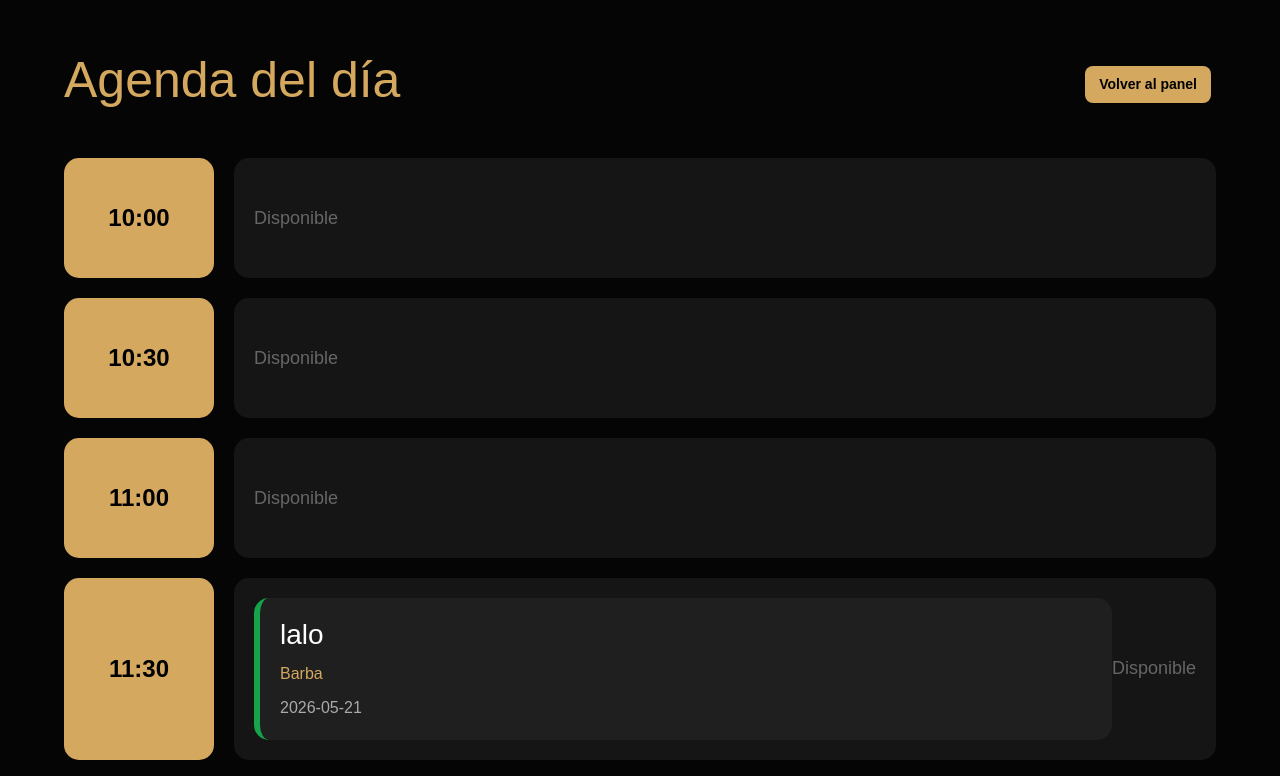
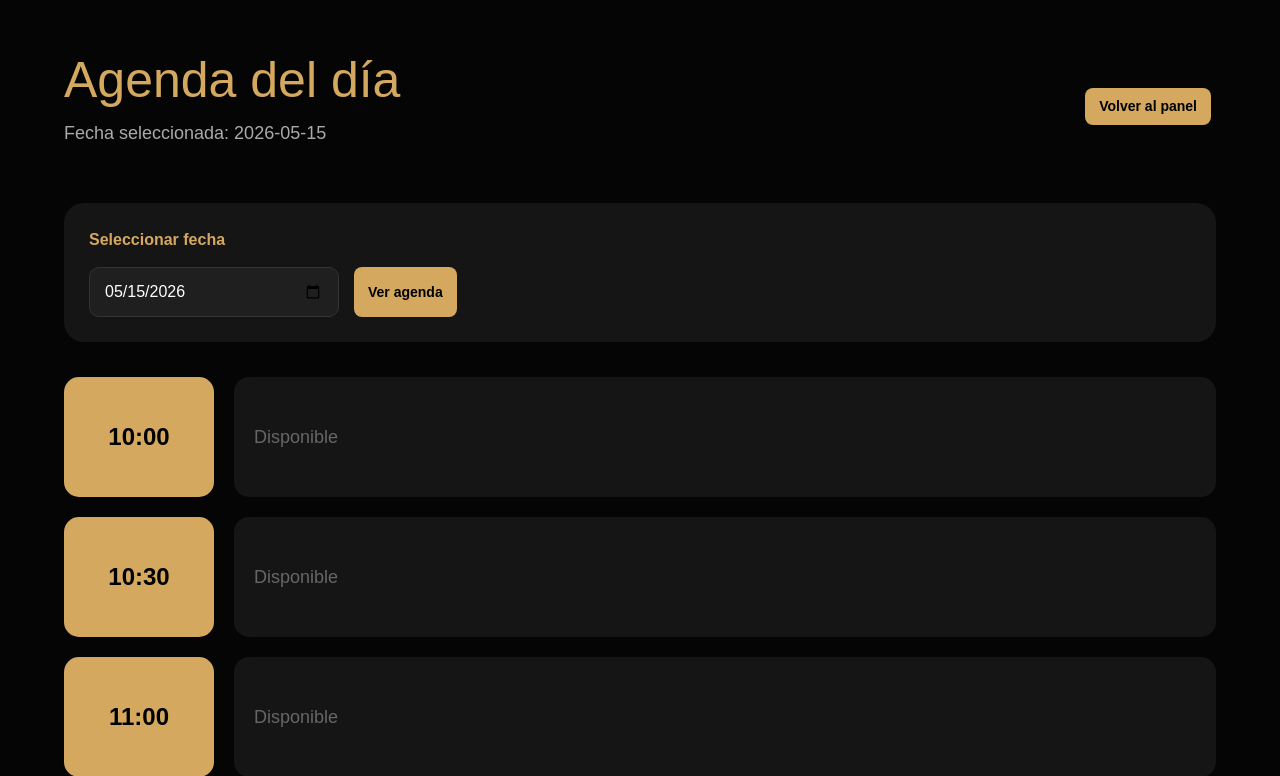
Before and after one commit to RushDup/mexa-barber, a Flask app: page /agenda in a window 1280 px wide. Shown: the top 776 px of the page. Run offline with Flask 3, Linux system fonts and the light colour scheme; the visitor is signed in with stand-in values (Sample User, id 1); data comes from the database, SQL or seed files in the repository.

Commit message:
mejorar agenda por fecha

```diff
--- a/app.py
+++ b/app.py
@@ -373,19 +373,30 @@ Te esperamos 🔥
 @app.route("/agenda")
 @login_required
 def agenda():
+    fecha_seleccionada = request.args.get("fecha")
+
+    if not fecha_seleccionada:
+        fecha_seleccionada = datetime.now().strftime("%Y-%m-%d")
+
     conn = conectar()
     cursor = conn.cursor()
 
     cursor.execute("""
         SELECT * FROM citas
         WHERE estado = 'aceptada'
-        ORDER BY fecha ASC, hora ASC
-    """)
+        AND fecha = ?
+        ORDER BY hora ASC
+    """, (fecha_seleccionada,))
 
     citas = cursor.fetchall()
     conn.close()
 
-    return render_template("agenda.html", citas=citas)
+    return render_template(
+        "agenda.html",
+        citas=citas,
+        horarios=HORARIOS,
+        fecha_seleccionada=fecha_seleccionada
+    )
 
 
 if __name__ == "__main__":
--- a/static/css/estilos.css
+++ b/static/css/estilos.css
@@ -611,3 +611,54 @@ RESPONSIVE
     }
 
 }
+
+.fecha-agenda-texto{
+    color:#aaa;
+    margin-top:10px;
+    font-size:18px;
+}
+
+.form-fecha-agenda{
+    background:#151515;
+    padding:25px;
+    border-radius:20px;
+    margin-bottom:35px;
+}
+
+.form-fecha-agenda label{
+    color:#d4a85f;
+    font-weight:bold;
+    display:block;
+    margin-bottom:15px;
+}
+
+.fecha-row{
+    display:flex;
+    gap:15px;
+    flex-wrap:wrap;
+}
+
+.input-fecha-agenda{
+    background:#1f1f1f;
+    border:1px solid #333;
+    color:white;
+    padding:12px 15px;
+    border-radius:10px;
+    min-width:250px;
+}
+
+.input-fecha-agenda:focus{
+    outline:none;
+    border-color:#d4a85f;
+}
+
+@media(max-width:768px){
+    .fecha-row{
+        flex-direction:column;
+    }
+
+    .input-fecha-agenda,
+    .fecha-row .btn-gold{
+        width:100%;
+    }
+}
--- a/templates/agenda.html
+++ b/templates/agenda.html
@@ -6,9 +6,15 @@
 
     <div class="agenda-header">
 
+        <div>
             <h1>
                 Agenda del día
             </h1>
+
+            <p class="fecha-agenda-texto">
+                Fecha seleccionada: {{ fecha_seleccionada }}
+            </p>
+        </div>
 
         <a href="/admin" class="btn-gold">
             Volver al panel
@@ -16,20 +22,43 @@
 
     </div>
 
+    <form method="GET" action="/agenda" class="form-fecha-agenda">
+
+        <label>
+            Seleccionar fecha
+        </label>
+
+        <div class="fecha-row">
+
+            <input
+                type="date"
+                name="fecha"
+                value="{{ fecha_seleccionada }}"
+                class="input-fecha-agenda"
+                required
+            >
+
+            <button type="submit" class="btn-gold">
+                Ver agenda
+            </button>
+
+        </div>
+
+    </form>
+
     <div class="agenda-grid">
 
-        {% for hora in [
-            "10:00","10:30",
-            "11:00","11:30",
-            "12:00","12:30",
-            "13:00","13:30",
-            "14:00","14:30",
-            "15:00","15:30",
-            "16:00","16:30",
-            "17:00","17:30",
-            "18:00","18:30",
-            "19:00"
-        ] %}
+        {% for hora in horarios %}
+
+            {% set ns = namespace(cita_encontrada=None) %}
+
+            {% for cita in citas %}
+
+                {% if cita.hora == hora %}
+                    {% set ns.cita_encontrada = cita %}
+                {% endif %}
+
+            {% endfor %}
 
             <div class="bloque-hora">
 
@@ -39,35 +68,25 @@
 
                 <div class="contenido-hora">
 
-                    {% set encontrada = false %}
-
-                    {% for cita in citas %}
-
-                        {% if cita.hora == hora %}
-
-                            {% set encontrada = true %}
+                    {% if ns.cita_encontrada %}
 
                         <div class="cita-card">
 
                             <h3>
-                                    {{ cita.cliente }}
+                                {{ ns.cita_encontrada.cliente }}
                             </h3>
 
                             <p>
-                                    {{ cita.servicio }}
+                                {{ ns.cita_encontrada.servicio }}
                             </p>
 
                             <span>
-                                    {{ cita.fecha }}
+                                Tel: {{ ns.cita_encontrada.telefono }}
                             </span>
 
                         </div>
 
-                        {% endif %}
-
-                    {% endfor %}
-
-                    {% if not encontrada %}
+                    {% else %}
 
                         <div class="libre">
                             Disponible
```
Lines whose indentation alone changed are shown as unchanged.
